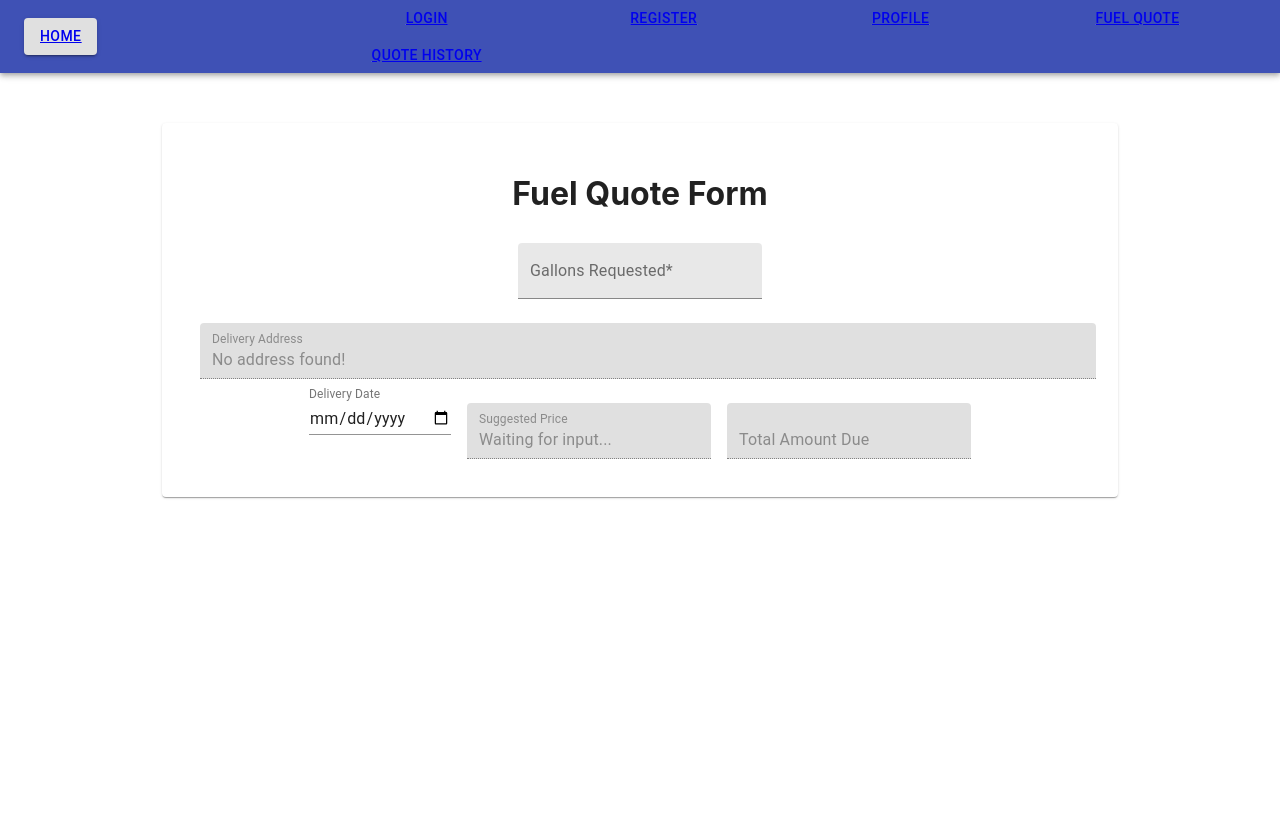
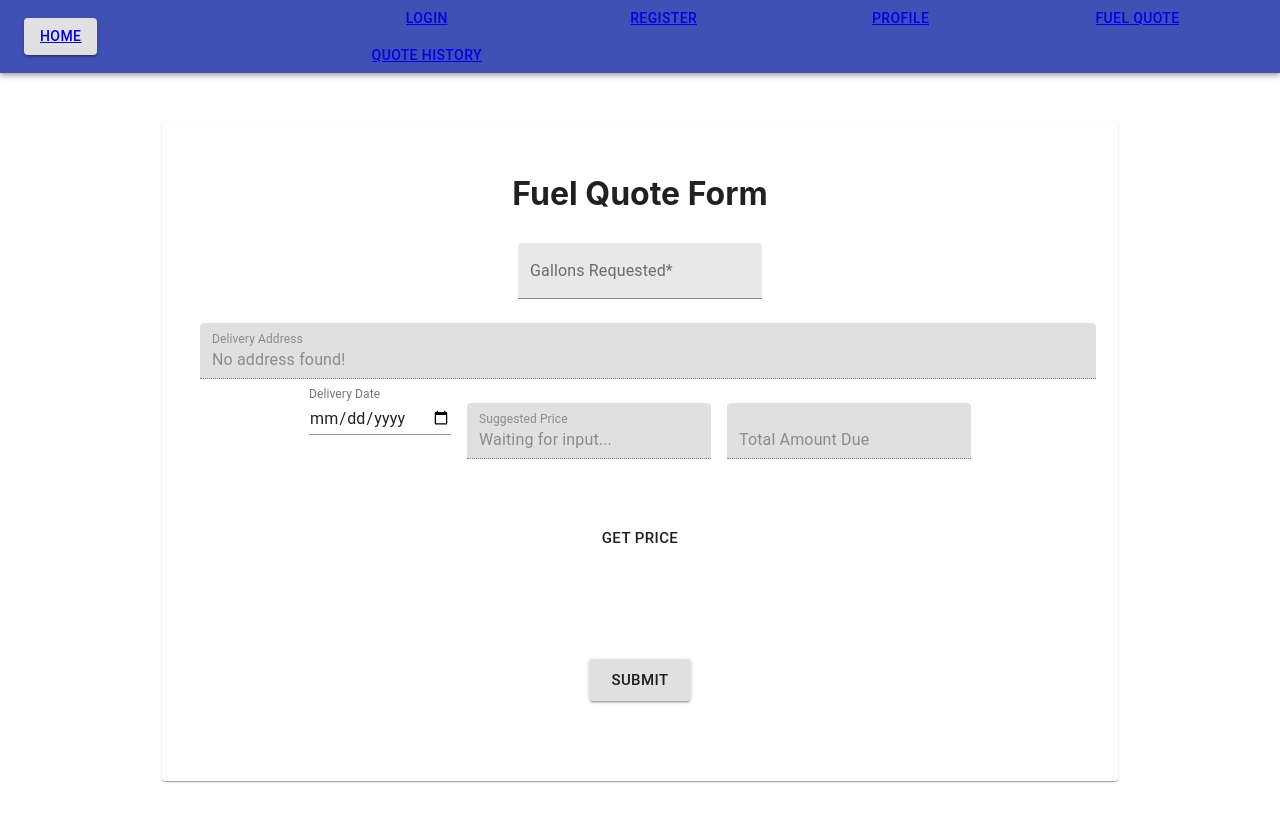
Before and after one commit to dchrisu/COSC4353, a React (Create React App) app in the folder my-app/: page /FuelQuoteForm in a window 1280 px wide. Shown: the top 822 px of the page. Built offline with nearby package versions, Linux system fonts and the light colour scheme.

Commit message:
fuel quote form

```diff
--- a/my-app/src/Pages/FuelQuoteForm/FuelQuoteForm.js
+++ b/my-app/src/Pages/FuelQuoteForm/FuelQuoteForm.js
@@ -3,6 +3,7 @@ import PropTypes from 'prop-types';
 import { withStyles } from '@material-ui/core/styles';
 import TextField from '@material-ui/core/TextField';
 import Paper from '@material-ui/core/Paper';
+import Button from '@material-ui/core/Button';
 
 const styles = theme => ({
     container: {
@@ -90,6 +91,15 @@ class FuelQuoteForm extends React.Component {
                         variant="filled"
                     />
                 </form>
+
+                <Button size="large" style={{ margin: 50 }}>
+                    Get Price
+                    </Button>
+
+                <br></br>
+                <Button size="large" style={{ margin: 50 }} variant="contained">
+                    Submit
+                </Button>
             </Paper>
         );
     }
```
